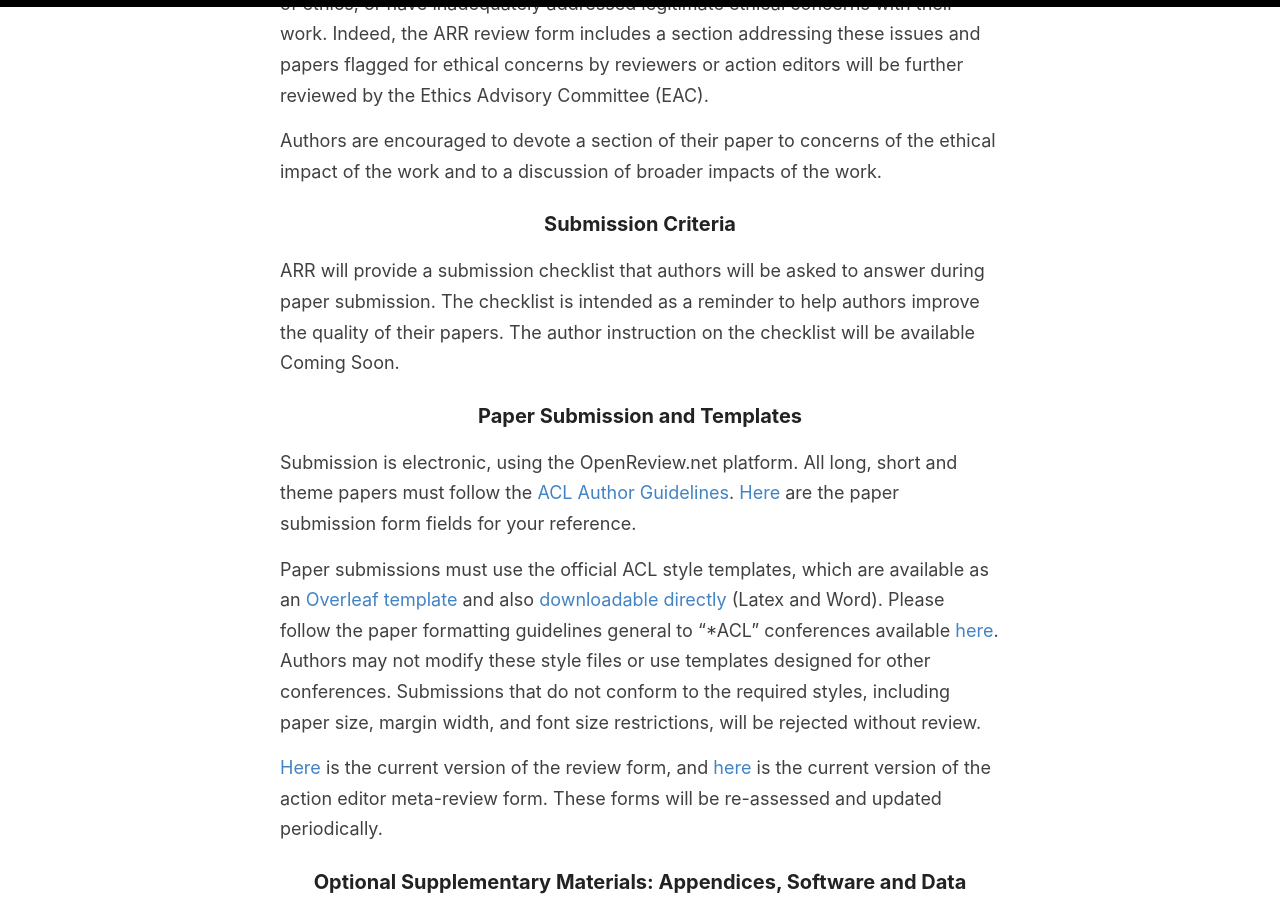
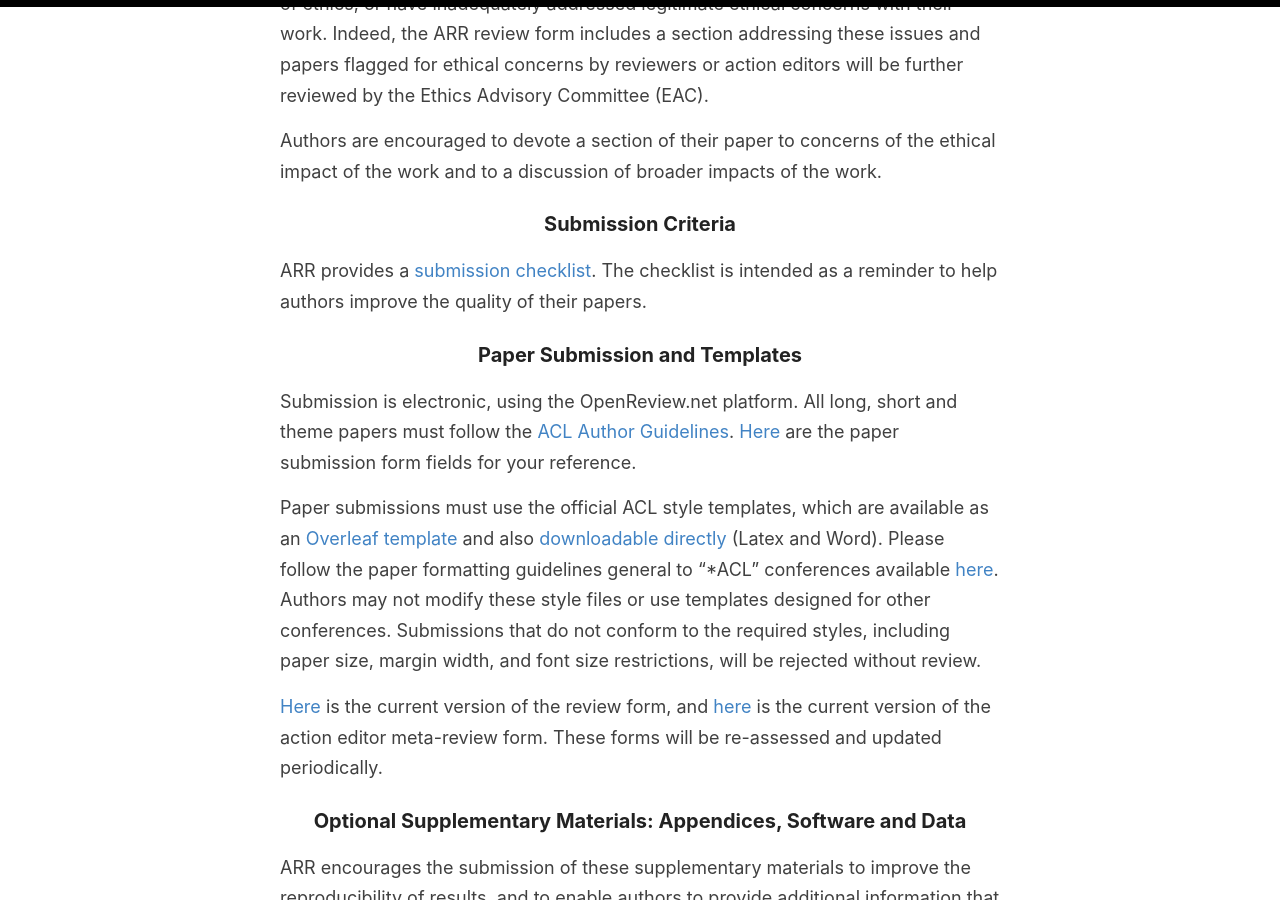
Before and after one commit to amitmerchant1990/reverie, a Jekyll site: the page built from cfp.md, in a window 1280 px wide and 900 px high, scrolled down 4820 px. Built offline with Jekyll 4.4.1, drawn with Linux system fonts in a browser that asks for light colours.

Commit message:
Update cfp.md

```diff
--- a/cfp.md
+++ b/cfp.md
@@ -102,7 +102,7 @@ Authors are encouraged to devote a section of their paper to concerns of the eth
 
 ### Submission Criteria
 
-ARR will provide a submission checklist that authors will be asked to answer during paper submission. The checklist is intended as a reminder to help authors improve the quality of their papers. The author instruction on the checklist will be available Coming Soon.
+ARR provides a [submission checklist](https://www.aclrollingreview.org/authorchecklist). The checklist is intended as a reminder to help authors improve the quality of their papers.
 
 ### Paper Submission and Templates
 
```
